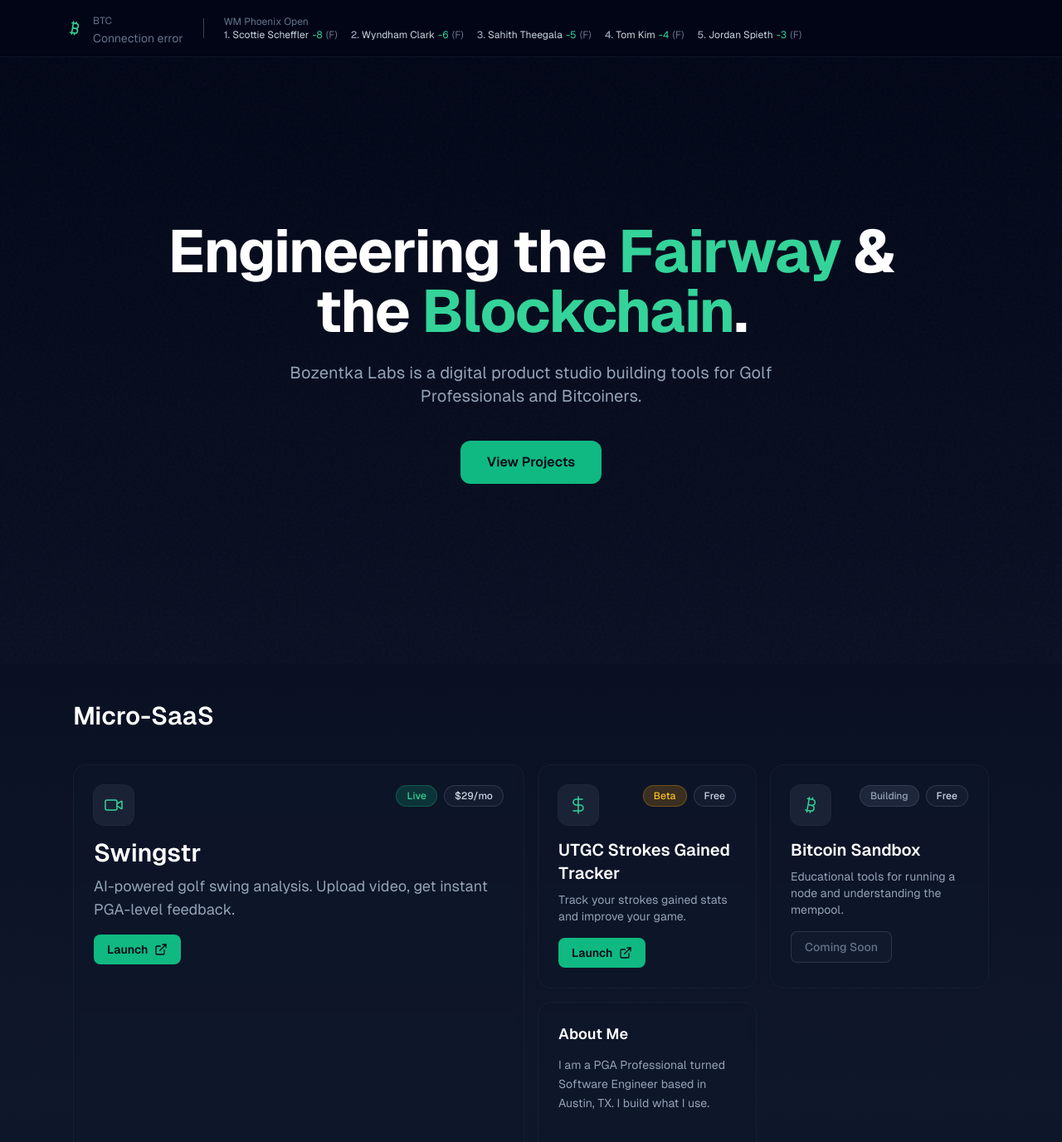
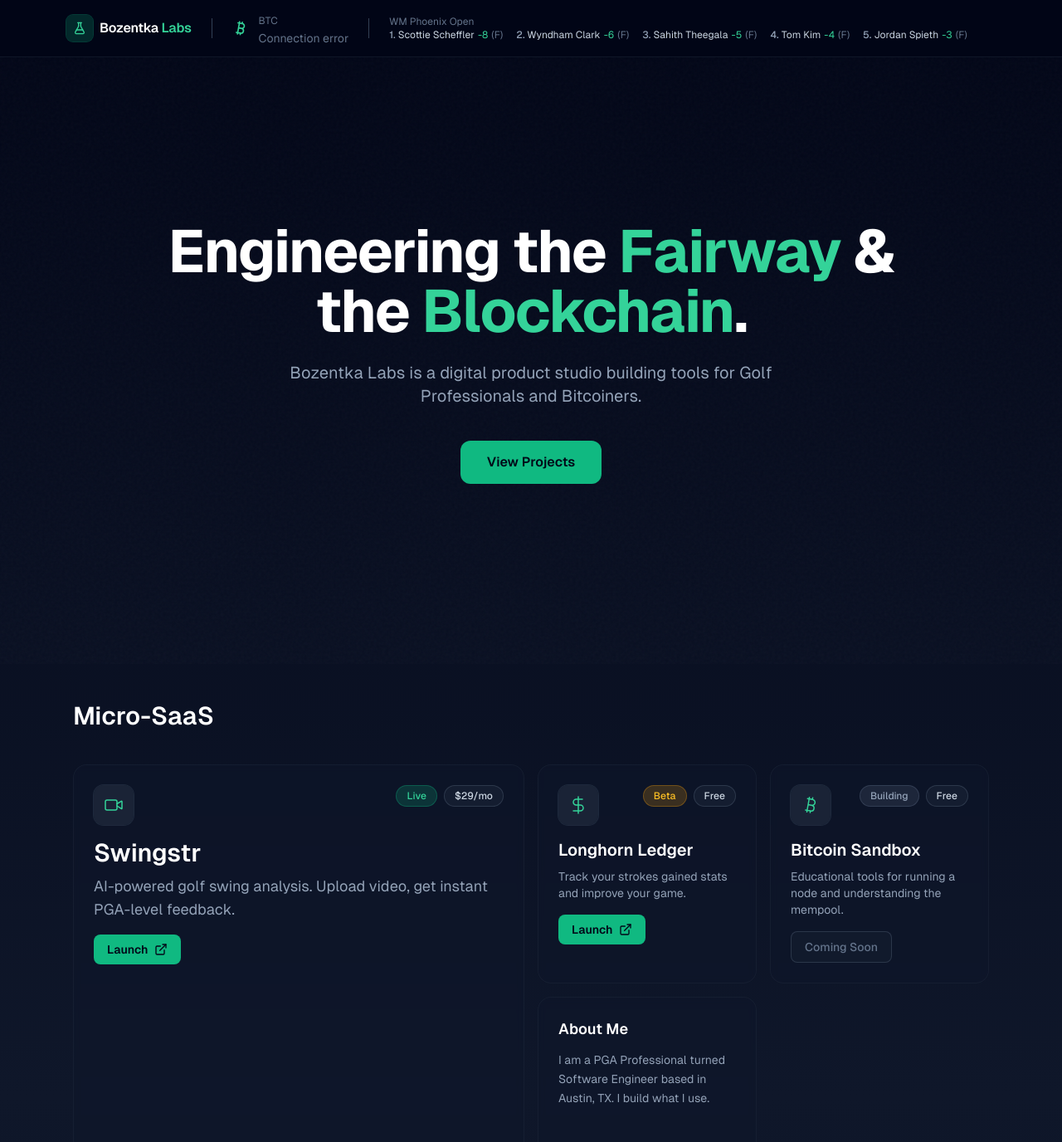
Before and after one commit to mpbozentka/bozentka.com, a Next.js app: page / in a window 1280 px wide. Shown: the top 1376 px of the page at 83% size. Built offline with nearby package versions, Linux system fonts and the light colour scheme; no server answers.

Commit message:
added lh ledger

```diff
--- a/src/app/page.tsx
+++ b/src/app/page.tsx
@@ -56,13 +56,13 @@
               featured
             />
             <ProjectCard
-              title="UTGC Strokes Gained Tracker"
+              title="Longhorn Ledger"
               description="Track your strokes gained stats and improve your game."
               badge="Beta"
               badgeVariant="beta"
               icon="dollar"
               pricing="Free"
-              launchUrl="https://zombiesublayer.com"
+              launchUrl="longhorn-ledger-six.vercel.app"
             />
             <ProjectCard
               title="Bitcoin Sandbox"
--- a/src/components/live-ticker.tsx
+++ b/src/components/live-ticker.tsx
@@ -2,6 +2,7 @@
 
 import { useEffect, useState } from "react";
 import { Bitcoin, TrendingDown, TrendingUp } from "lucide-react";
+import { Logo } from "./logo";
 
 interface BitcoinData {
   usd: number;
@@ -131,6 +132,8 @@
     <div className="sticky top-0 z-50 border-b border-slate-800/50 bg-slate-950/95 backdrop-blur-md">
       <div className="mx-auto flex max-w-6xl flex-col gap-4 px-4 py-3 sm:flex-row sm:items-center sm:justify-between sm:gap-8">
         <div className="flex items-center gap-6">
+          <Logo />
+          <div className="hidden h-6 w-px bg-slate-700 sm:block" />
           <div className="flex items-center gap-3">
             <Bitcoin className="h-5 w-5 shrink-0 text-emerald-400" />
             <div>
--- /dev/null
+++ b/src/components/logo.tsx
@@ -0,0 +1,19 @@
+import Link from "next/link";
+import { FlaskConical } from "lucide-react";
+
+export function Logo() {
+  return (
+    <Link
+      href="/"
+      className="flex items-center gap-2 transition-opacity hover:opacity-90"
+      aria-label="Bozentka Labs – Home"
+    >
+      <span className="flex h-8 w-8 shrink-0 items-center justify-center rounded-lg bg-emerald-500/20 text-emerald-400 ring-1 ring-emerald-500/30">
+        <FlaskConical className="h-4 w-4" strokeWidth={2} />
+      </span>
+      <span className="font-semibold tracking-tight text-white">
+        Bozentka <span className="text-emerald-400">Labs</span>
+      </span>
+    </Link>
+  );
+}
```
Also changed, not shown: BozentkaLabsLogo.png (added), BozentkaLabsLogo2.png (added).
